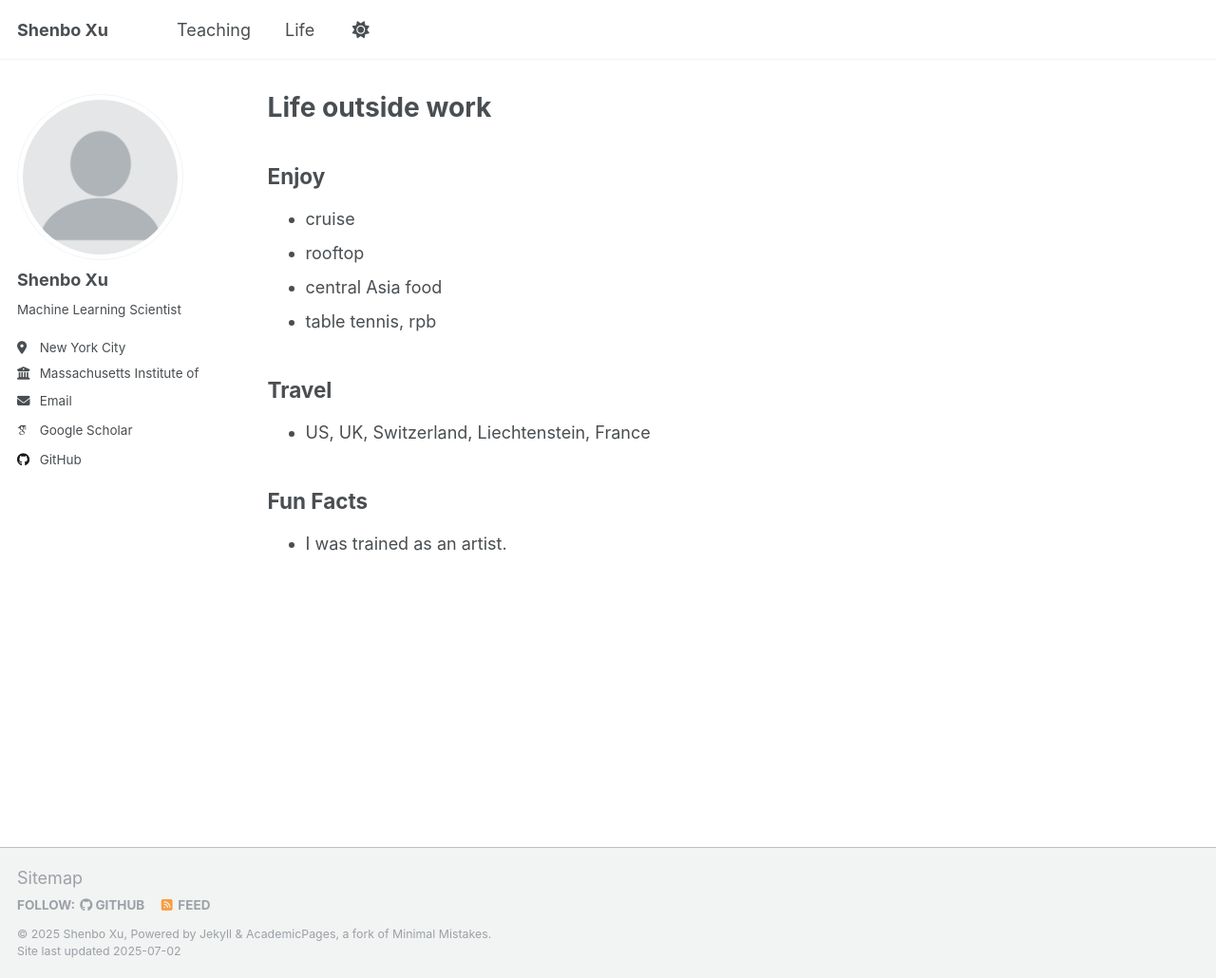
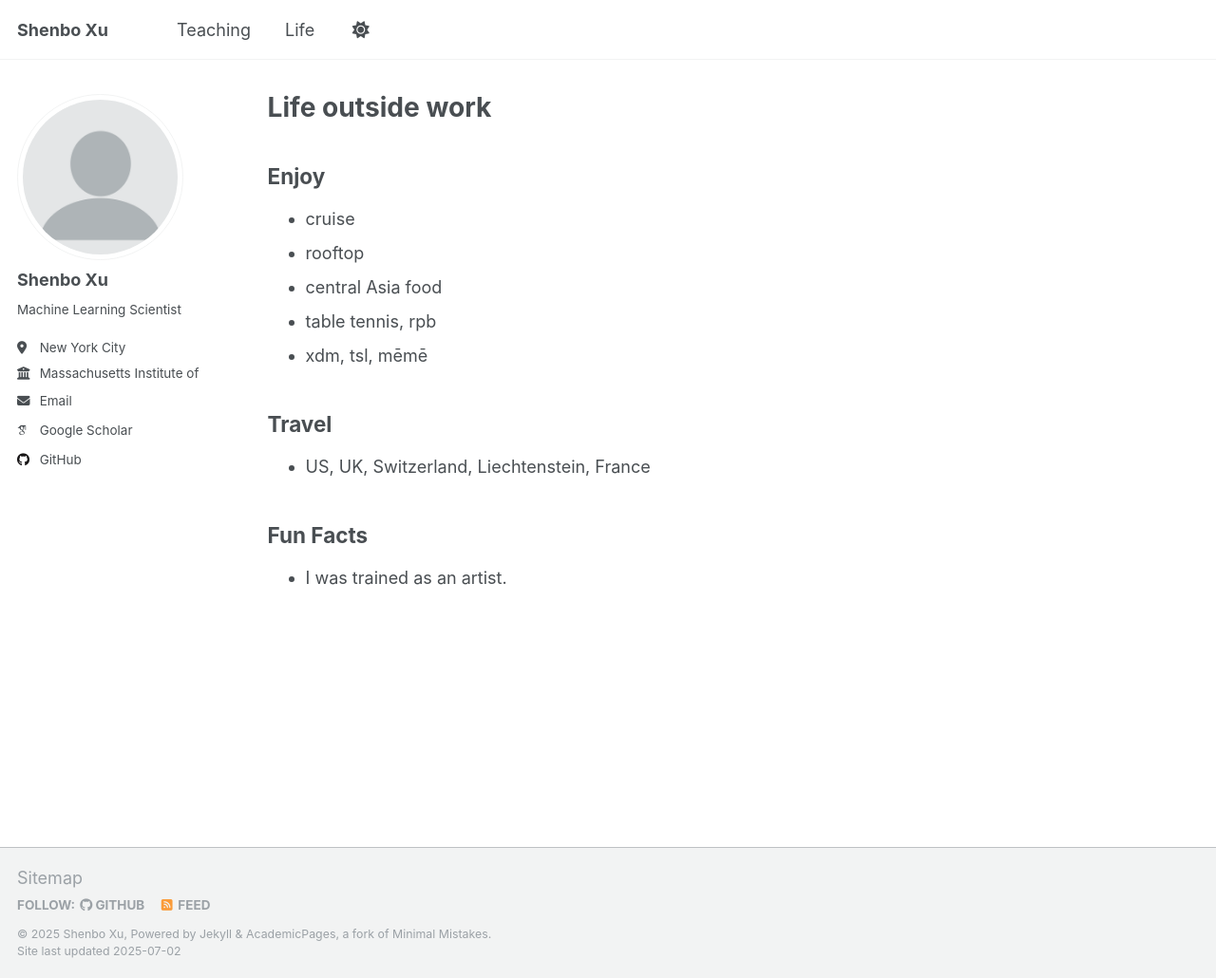
Before and after one commit to xushenbo/xushenbo.github.io, a Jekyll site: the page built from _pages/life.md, in a window 1280 px wide and 1030 px high. Shown: the whole window at 95% size. Built offline with Jekyll 4.4.1, drawn with Linux system fonts in a browser that asks for light colours; some web fonts are replaced; a script that is not in the unit is left out.

Commit message:
Update life.md

```diff
--- a/_pages/life.md
+++ b/_pages/life.md
@@ -10,6 +10,7 @@ author_profile: true
 - rooftop
 - central Asia food
 - table tennis, rpb
+- xdm, tsl, mēmē
 
 ## Travel
 - US, UK, Switzerland, Liechtenstein, France
```
